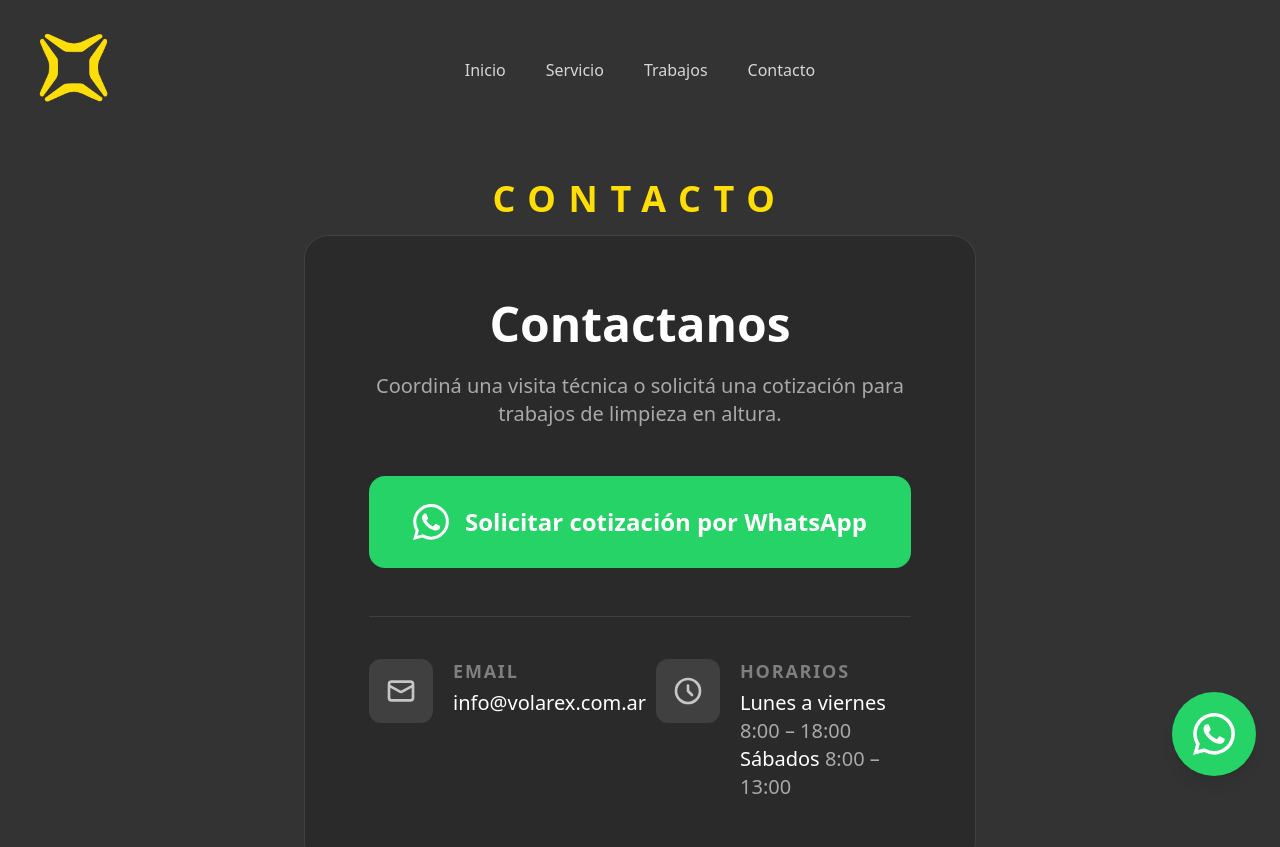
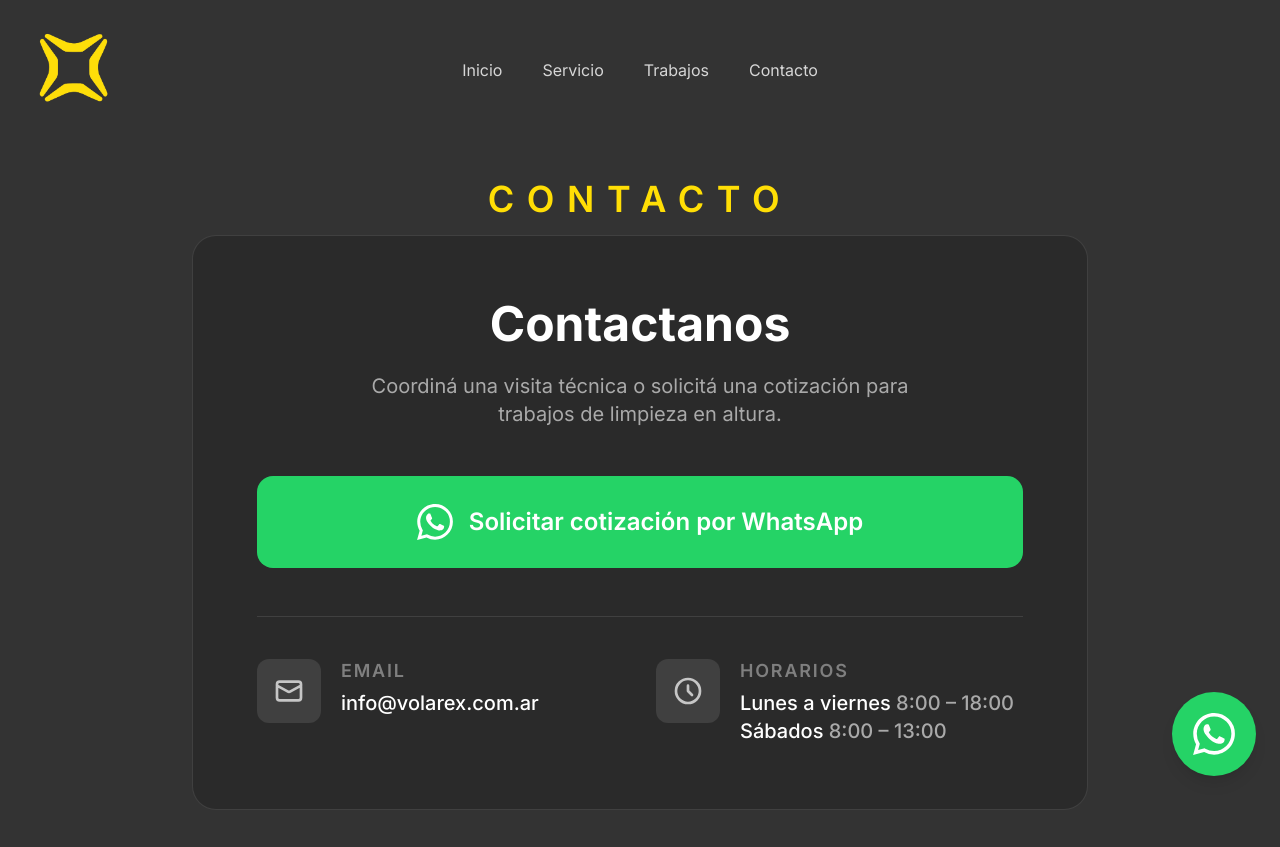
Before and after one commit to volarex-arg/volarex-web, a Next.js app: page /contacto in a window 1280 px wide. Shown: the top 847 px of the page. Built offline with nearby package versions, Linux system fonts and the light colour scheme.

Commit message:
28/05 final

```diff
--- a/app/contacto/page.tsx
+++ b/app/contacto/page.tsx
@@ -17,8 +17,8 @@ export default function ContactoPage() {
       <Header />
 
       {/* Contenido principal */}
-      <main className="flex-1 flex items-start justify-center px-6 pt-10 pb-20">
-        <div className="w-full max-w-2xl">
+      <main className="flex-1 flex items-start justify-center px-6 pt-10 pb-32">
+        <div className="w-full max-w-4xl">
 
           {/* Etiqueta */}
           <p className="text-center text-3xl md:text-4xl tracking-[0.35em] text-[#FFDE05] font-semibold uppercase mb-4">
@@ -77,8 +77,8 @@ export default function ContactoPage() {
                 </div>
                 <div>
                   <p className="text-white/40 text-lg font-semibold uppercase tracking-widest mb-1">Horarios</p>
-                  <p className="text-white text-xl font-medium">Lunes a viernes <span className="text-white/60">8:00 – 18:00</span></p>
-                  <p className="text-white text-xl font-medium">Sábados <span className="text-white/60">8:00 – 13:00</span></p>
+                  <p className="text-white text-xl font-medium whitespace-nowrap">Lunes a viernes <span className="text-white/60">8:00 – 18:00</span></p>
+                  <p className="text-white text-xl font-medium whitespace-nowrap">Sábados <span className="text-white/60">8:00 – 13:00</span></p>
                 </div>
               </div>
 
--- a/app/layout.tsx
+++ b/app/layout.tsx
@@ -1,11 +1,10 @@
 import type { Metadata } from 'next'
-import { Geist, Geist_Mono } from 'next/font/google'
+import { Inter } from 'next/font/google'
 import { Analytics } from '@vercel/analytics/next'
 import WhatsAppButton from '@/components/WhatsAppButton'
 import './globals.css'
 
-const _geist = Geist({ subsets: ["latin"] });
-const _geistMono = Geist_Mono({ subsets: ["latin"] });
+const inter = Inter({ subsets: ["latin"] });
 
 export const metadata: Metadata = {
   title: 'Volarex | Limpieza técnica en altura',
@@ -52,7 +51,7 @@ export default function RootLayout({
 }>) {
   return (
     <html lang="es">
-      <body className="font-sans antialiased">
+      <body className={`${inter.className} antialiased`}>
         {children}
         {process.env.NODE_ENV === 'production' && <Analytics />}
         <WhatsAppButton />
```
Also changed, not shown: 1 other file (tests, documents, lock files or other folders).
